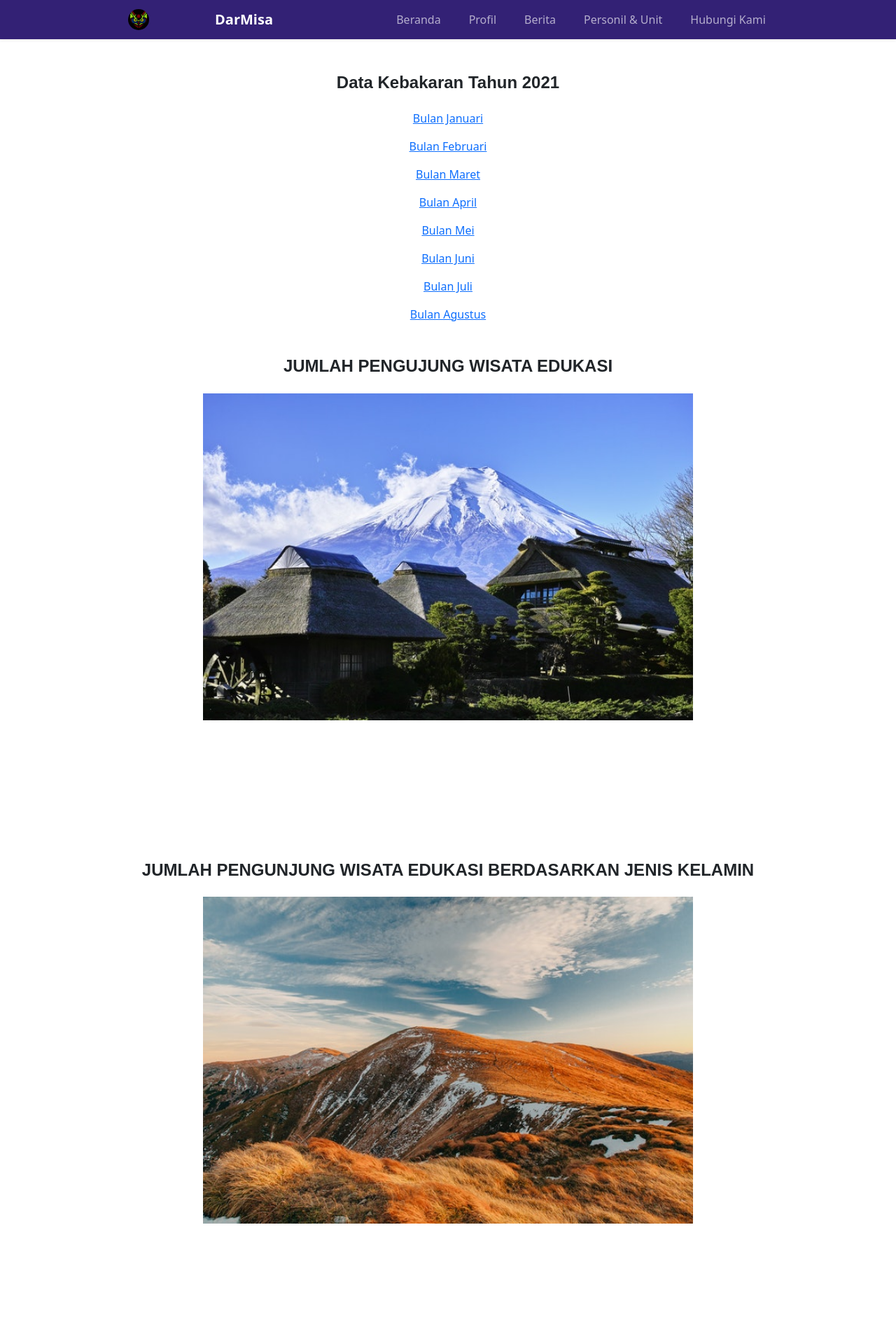
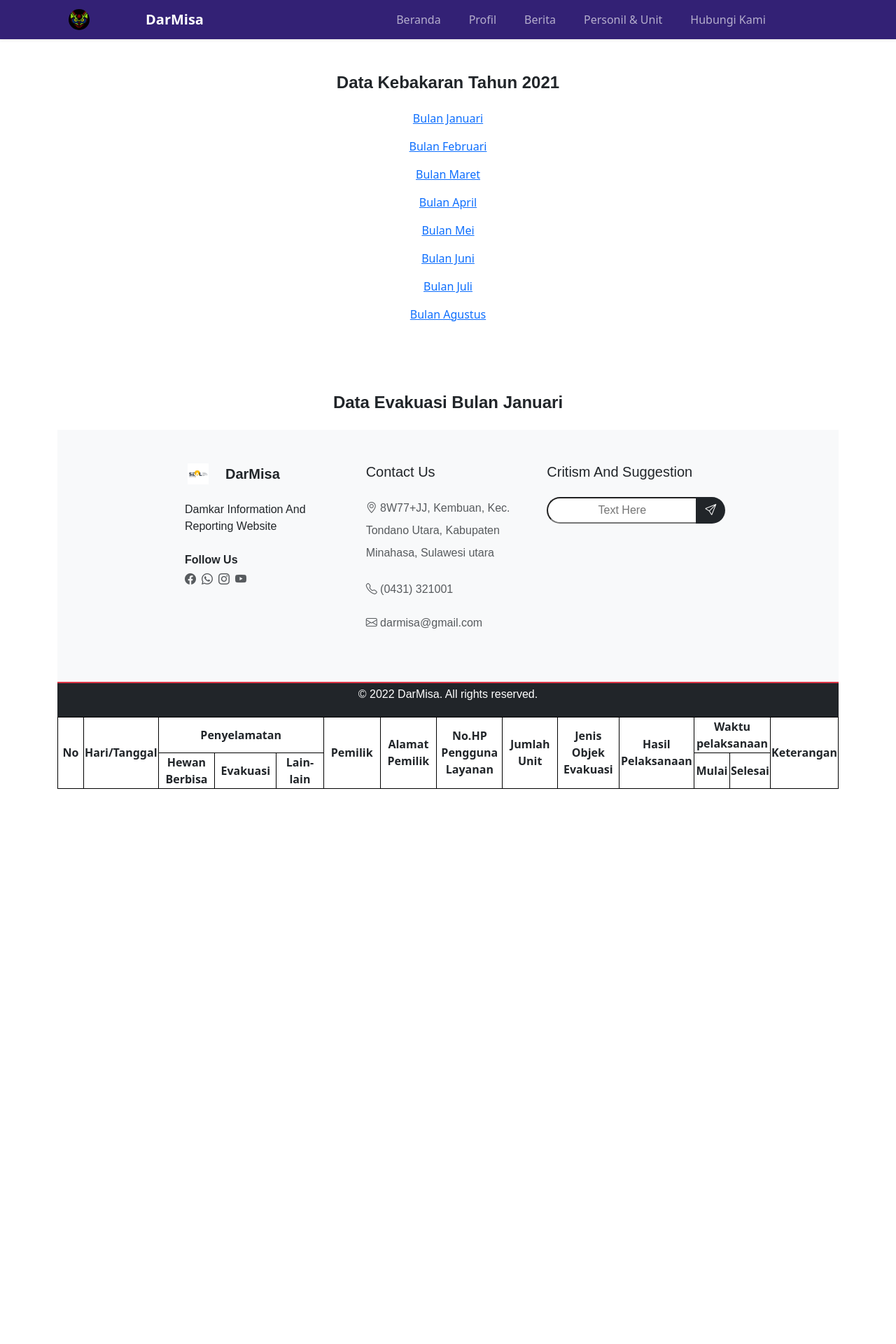
Before and after one commit to alfredtl/final_project, a PHP site: page /data-kebakaran.php in a window 1280 px wide. Shown: the top 1920 px of the page at 70% size. After the commit the page ends 1127 px from the top, so only its background shows below. Run offline with PHP 8.4, Linux system fonts and the light colour scheme; data that the repository does not hold is empty; some libraries are stand-ins or nearby versions.

Commit message:
hubungkan page data kebakaran dengan database

```diff
--- a/data-kebakaran.php
+++ b/data-kebakaran.php
@@ -1,10 +1,15 @@
+<?php
+include_once 'koneksi.php';
+?>
+
+
 <!DOCTYPE html>
 <html lang="en">
 <head>
     <meta charset="UTF-8">
     <meta http-equiv="X-UA-Compatible" content="IE=edge">
     <meta name="viewport" content="width=device-width, initial-scale=1.0">
-    <link rel="stylesheet" href="./dist/css/berita.css">
+    <link rel="stylesheet" href="./dist/css/data-kebakaran.css">
     <title>Data Kebakaran</title>
     <!-- icon bootstrap -->
     <link rel="stylesheet" href="https://cdn.jsdelivr.net/npm/bootstrap-icons@1.9.1/font/bootstrap-icons.css">
@@ -194,13 +199,97 @@
             <p class="text-center"><a href="https://docs.google.com/spreadsheets/d/1f86CPQny1tXRtwk8T5w_S2x3OblMI0IhVj1Hae_T1bs/edit?usp=sharing">Bulan Agustus</a></p>
 
 
-            <h5 class="data-content text-center fw-bold mt-5 mb-4" style="font-size: 24px; font-family: sans-serif;">JUMLAH PENGUJUNG WISATA EDUKASI</h5>
-            <div class="row">
+            <h5 class="data-content text-center fw-bold mb-4" style="font-size: 24px; font-family: sans-serif; margin-top: 100px;">Data Evakuasi Bulan Januari</h5>
+
+
+            <table>
+                <tr>
+                    <th rowspan="2" style="border: 1px solid black; width: 5%; text-align: center;">No</th>
+                    <th rowspan="2" style="border: 1px solid black; text-align: center;">Hari/Tanggal</th>
+                    <th colspan="3" style="border: 1px solid black; text-align: center;">Penyelamatan</th>
+                    <th rowspan="2" style="border: 1px solid black; width: 10%; text-align: center;">Pemilik</th>
+                    <th rowspan="2" style="border: 1px solid black; width: 10%; text-align: center;">Alamat Pemilik</th>
+                    <th rowspan="2" style="border: 1px solid black; width: 10%; text-align: center;">No.HP Pengguna Layanan</th>
+                    <th rowspan="2" style="border: 1px solid black; width: 10%; text-align: center;">Jumlah Unit</th>
+                    <th rowspan="2" style="border: 1px solid black; width: 10%; text-align: center;">Jenis Objek Evakuasi</th>
+                    <th rowspan="2" style="border: 1px solid black; width: 10%; text-align: center;">Hasil Pelaksanaan</th>
+                    <th colspan="2" style="border: 1px solid black; width: 10%; text-align: center;">Waktu pelaksanaan</th>
+                    <th rowspan="2" style="border: 1px solid black; width: 10%; text-align: center;">Keterangan</th>
+                </tr>
+                <tr>
+                    <th style="border: 1px solid black; width: 10%; text-align: center;">Hewan Berbisa</th>
+                    <th style="border: 1px solid black; width: 10%; text-align: center;">Evakuasi</th>
+                    <th style="border: 1px solid black; width: 10%; text-align: center;">Lain-lain</th>
+                    <th style="border: 1px solid black; width: 10%; text-align: center;">Mulai</th>
+                    <th style="border: 1px solid black; width: 10%; text-align: center;">Selesai</th>
+                </tr>
+
+
+            <?php
+                //INI CODE PHP UNTUK LOOPING BERITANYA. LAKUKAN DI TABEL2 LAINN
+                $sql = "SELECT * FROM penyelamatan_januari";
+
+                if ($result = mysqli_query($con, $sql)) {
+                    // Fetch one and one row
+                    while ($row = mysqli_fetch_row($result)) {
+            ?>
+            <table>
+                <tr>
+                    <th rowspan="2" style="width: 5%; text-align: center; color: white;;">No</th>
+                    <th rowspan="2" style="text-align: center; color: white;;">Hari/Tanggal</th>
+                    <th colspan="3" style="text-align: center; color: white;;">Penyelamatan</th>
+                    <th rowspan="2" style="width: 10%; text-align: center; color: white;;">Pemilik</th>
+                    <th rowspan="2" style="width: 10%; text-align: center; color: white;;">Alamat Pemilik</th>
+                    <th rowspan="2" style="width: 10%; text-align: center; color: white;;">No.HP Pengguna Layanan</th>
+                    <th rowspan="2" style="width: 10%; text-align: center; color: white;;">Jumlah Unit</th>
+                    <th rowspan="2" style="width: 10%; text-align: center; color: white;;">Jenis Objek Evakuasi</th>
+                    <th rowspan="2" style="width: 10%; text-align: center; color: white;;">Hasil Pelaksanaan</th>
+                    <th colspan="2" style="width: 10%; text-align: center; color: white;;">Waktu pelaksanaan</th>
+                    <th rowspan="2" style="width: 10%; text-align: center; color: white;;">Keterangan</th>
+                </tr>
+                <tr>
+                    <th style="width: 10%; text-align: center; color: white;;">Hewan Berbisa</th>
+                    <th style="width: 10%; text-align: center; color: white;;">Evakuasi</th>
+                    <th style="width: 10%; text-align: center; color: white;;">Lain-lain</th>
+                    <th style="width: 10%; text-align: center; color: white;;">Mulai</th>
+                    <th style="width: 10%; text-align: center; color: white;;">Selesai</th>
+                </tr>
+
+
+
+                <tr style="height: 40px;">
+                    <td style="border: 1px solid black; text-align: center;"><?= $row[0];?></td>
+                    <td style="border: 1px solid black; text-align: center;"><?= $row[1];?></td>
+                    <td style="border: 1px solid black; text-align: center;"><?= $row[2];?></td>
+                    <td style="border: 1px solid black; text-align: center;"><?= $row[3];?></td>
+                    <td style="border: 1px solid black; text-align: center;"><?= $row[4];?></td>
+                    <td style="border: 1px solid black; text-align: center;"><?= $row[5];?></td>
+                    <td style="border: 1px solid black; text-align: center;"><?= $row[6];?></td>
+                    <td style="border: 1px solid black; text-align: center;"><?= $row[7];?></td>
+                    <td style="border: 1px solid black; text-align: center;"><?= $row[8];?></td>
+                    <td style="border: 1px solid black; text-align: center;"><?= $row[9];?></td>
+                    <td style="border: 1px solid black; text-align: center;"><?= $row[10];?></td>
+                    <td style="border: 1px solid black; text-align: center;"><?= $row[11];?></td>
+                    <td style="border: 1px solid black; text-align: center;"><?= $row[12];?></td>
+                    <td style="border: 1px solid black; text-align: center;"><?= $row[13];?></td>
+                </tr>
+            </table>
+
+            <?php
+                }
+                //mysqli_free_result($result);
+            }
+            ?>
+
+            <!-- <div class="row">
                 <div class="graph">
                     <img src="./image/fuji-famous.jpg" class="data-img d-block mx-auto" alt="">
                 </div>
-            </div>
+            </div> -->
         </div>
+
+
+
 
 
         <?php
@@ -216,25 +305,9 @@
 //     print("Database berhasil diakses . . .<br><br>");
 
 // }
-
-
-
-
-
-
 ?>
 
-
-
-
-
-
-
-
-
 <?php
-
-
 // $akses_tabel = mysqli_query($akses_database, "SELECT Id, Negara, jmlh_penduduk FROM data_grafik_batang_1");
 
 
@@ -247,23 +320,9 @@
 //     print("Tabel berhasil diakses . . .<br><br>");
 
 // }
-
-
 ?>
 
-
-
-
-
-
-
-
-
-
-
 <?php
-
-
 $sumbu_y = 'Jumlah Penduduk';
 
 
@@ -290,10 +349,6 @@ $sumbu_y = 'Jumlah Penduduk';
 
 
 ?>
-
-
-
-
 <script>
 /*window.onload = function () {
 
@@ -328,7 +383,10 @@ chart.render();
 }*/
 </script>
 
-        <div id="data2" class="container" style="margin-bottom: 200px;">
+
+
+
+        <!-- <div id="data2" class="container" style="margin-bottom: 200px;">
             <h5 class="data-content text-center fw-bold mt-5 mb-4" style="font-size: 24px; font-family: sans-serif;">JUMLAH PENGUNJUNG WISATA EDUKASI BERDASARKAN JENIS KELAMIN</h5>
             <div class="row">
                 <div class="graph">
@@ -353,7 +411,7 @@ chart.render();
                     <img src="./image/fuji-famous.jpg" class="data-img d-block mx-auto" alt="">
                 </div>
             </div>
-        </div>
+        </div> -->
     </section>
     <!-- ========== Data End ========== -->
 
--- a/login.php
+++ b/login.php
@@ -28,7 +28,7 @@
                 <div class="card rounded-3">
                     <div class="card-body p-4">
                         <div class="img col-lg-12 col-sm-12 col-12">
-                            <img src="./image/logo-pemadam1.png" class="logo-pemadam w-25 "  alt="">
+                            <img src="./image/logo-pemadam3.png" class="logo-pemadam w-25 "  alt="">
                         </div>
                     <h4 class="text-center mt-2 mb-3">Login</h4>
 
```
Also changed, not shown: berita.php (+5 -5 lines).
